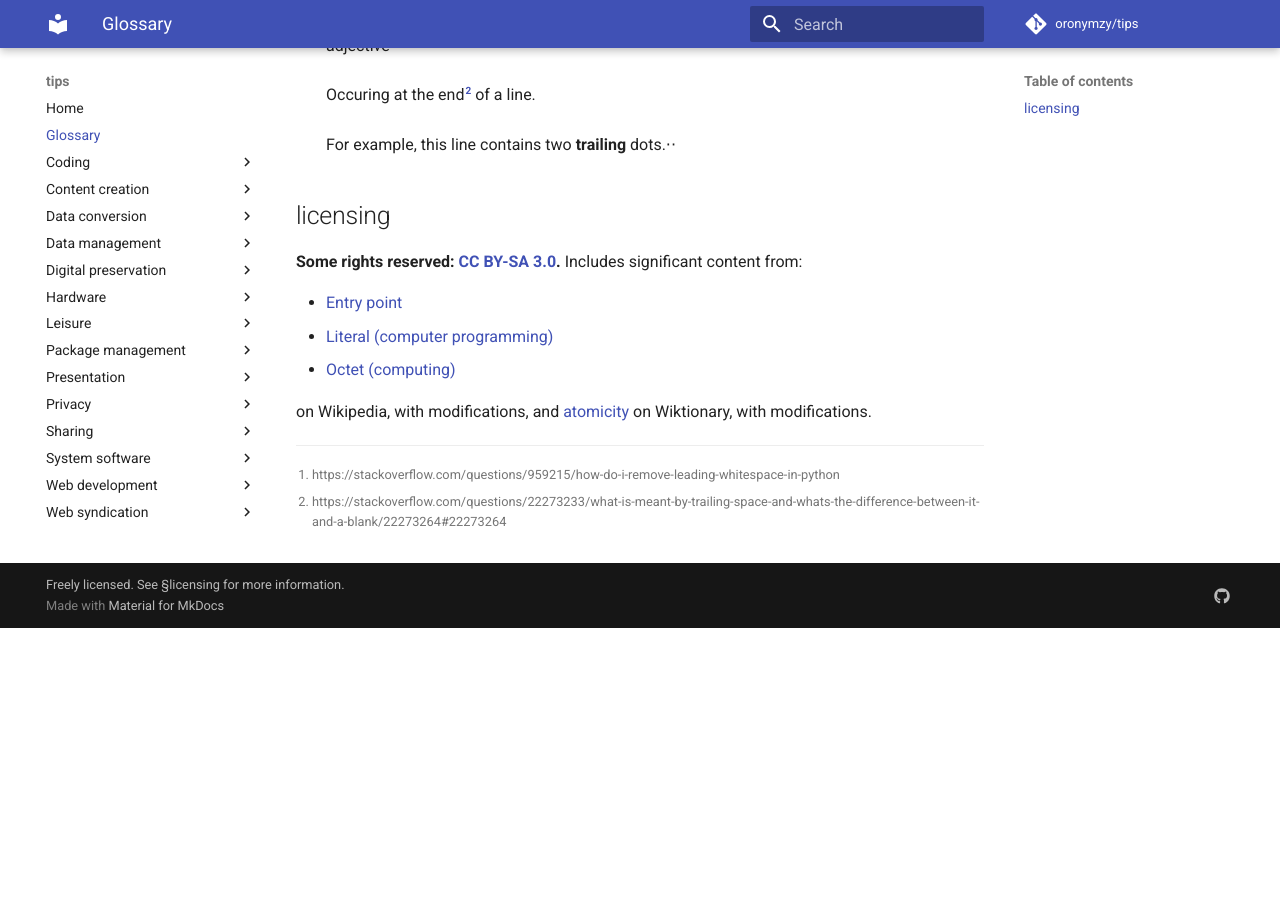
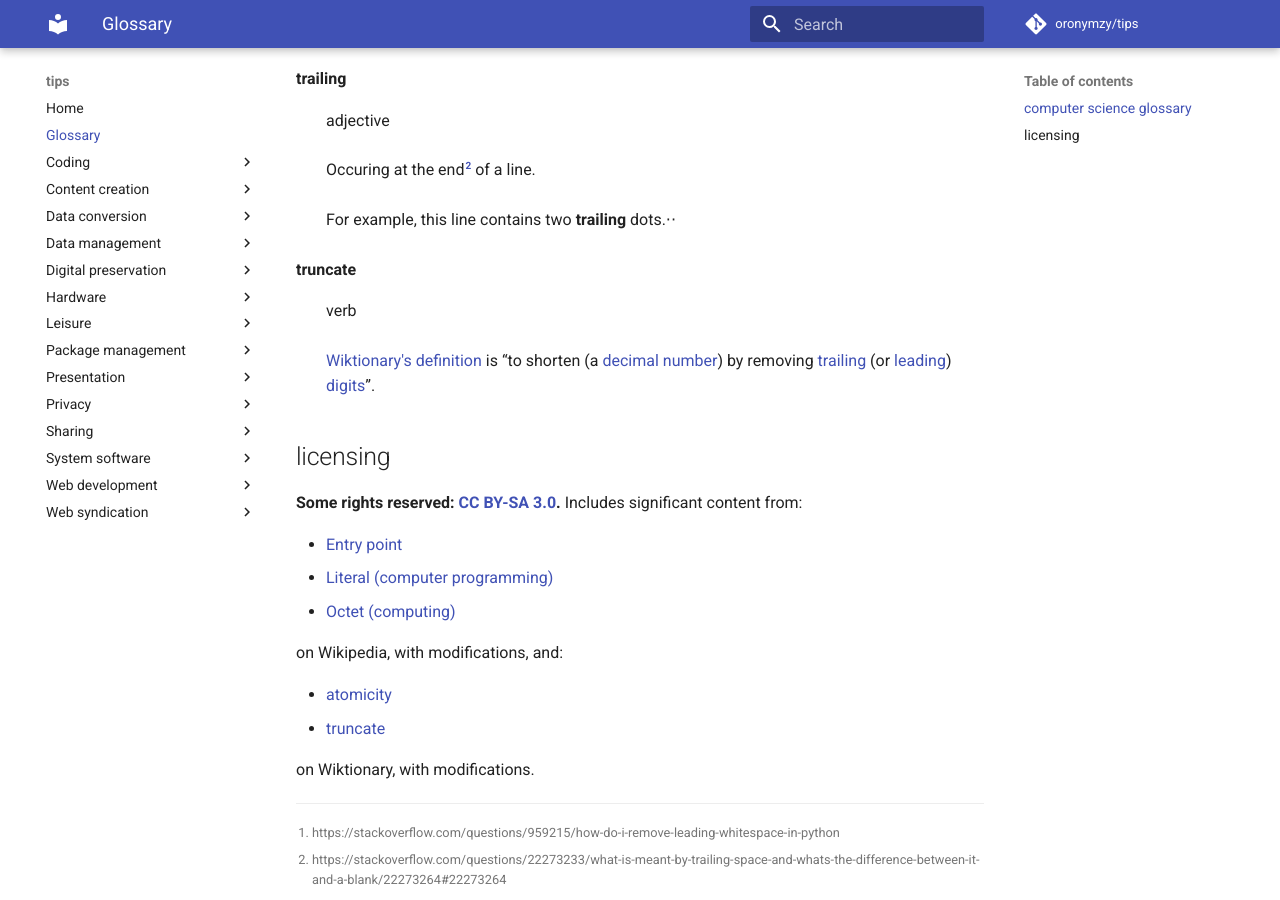
Before and after one commit to oronymzy/tips, an MkDocs documentation site: the page built from docs/glossry.md, in a window 1280 px wide and 900 px high, scrolled down 1137 px. Built offline with MkDocs 1.6.1 and Material for MkDocs 9.7.7, drawn with Linux system fonts in a browser that asks for light colours; comment, search, counter and statistics services are not loaded; before the commit the page ends 1765 px from its top, so only the background shows below that; some of the changed text lies outside the part shown.

Commit message:
Add 'truncate' concept, add 'computer science glossary' section

```diff
--- a/docs/glossry.md
+++ b/docs/glossry.md
@@ -1,5 +1,7 @@
 # Glossary
 These are concepts I find especially confusing, ambiguous, or difficult to remember.
+
+## computer science glossary
 
 **atomicity** {: #atomicitydef }
 : mass noun
@@ -27,6 +29,10 @@ These are concepts I find especially confusing, ambiguous, or difficult to remem
 : Occuring at the end[^trailingdef] of a line.
 : For example, this line contains two **trailing** dots.⋅⋅
 
+**truncate** {: #truncatedef }
+: verb
+: [Wiktionary's definition](https://en.wiktionary.org/wiki/truncate) is “to shorten (a [decimal](https://en.wiktionary.org/wiki/decimal) [number](https://en.wiktionary.org/wiki/number)) by removing [trailing](#trailingdef) (or [leading](#leadingdef)) [digits](https://en.wiktionary.org/wiki/digit)”.
+
 ## licensing
 **Some rights reserved: [CC BY-SA 3.0](https://creativecommons.org/licenses/by-sa/3.0/).** Includes significant content from:
 
@@ -34,7 +40,12 @@ These are concepts I find especially confusing, ambiguous, or difficult to remem
 - [Literal (computer programming)](https://en.wikipedia.org/w/index.php?title=Literal_(computer_programming)&oldid=849448036)
 - [Octet (computing)](https://en.wikipedia.org/w/index.php?title=Octet_(computing)&oldid=852309529)
 
-on Wikipedia, with modifications, and [atomicity](https://en.wiktionary.org/w/index.php?title=atomicity&oldid=50343477) on Wiktionary, with modifications.
+on Wikipedia, with modifications, and:
+
+- [atomicity](https://en.wiktionary.org/w/index.php?title=atomicity&oldid=50343477)
+- [truncate](https://en.wiktionary.org/w/index.php?title=truncate&oldid=51196049)
+
+on Wiktionary, with modifications.
 
 [^leadingdef]: https://stackoverflow.com/questions/959215/how-do-i-remove-leading-whitespace-in-python
 [^trailingdef]: https://stackoverflow.com/questions/22273233/what-is-meant-by-trailing-space-and-whats-the-difference-between-it-and-a-blank/22273264#22273264
```
